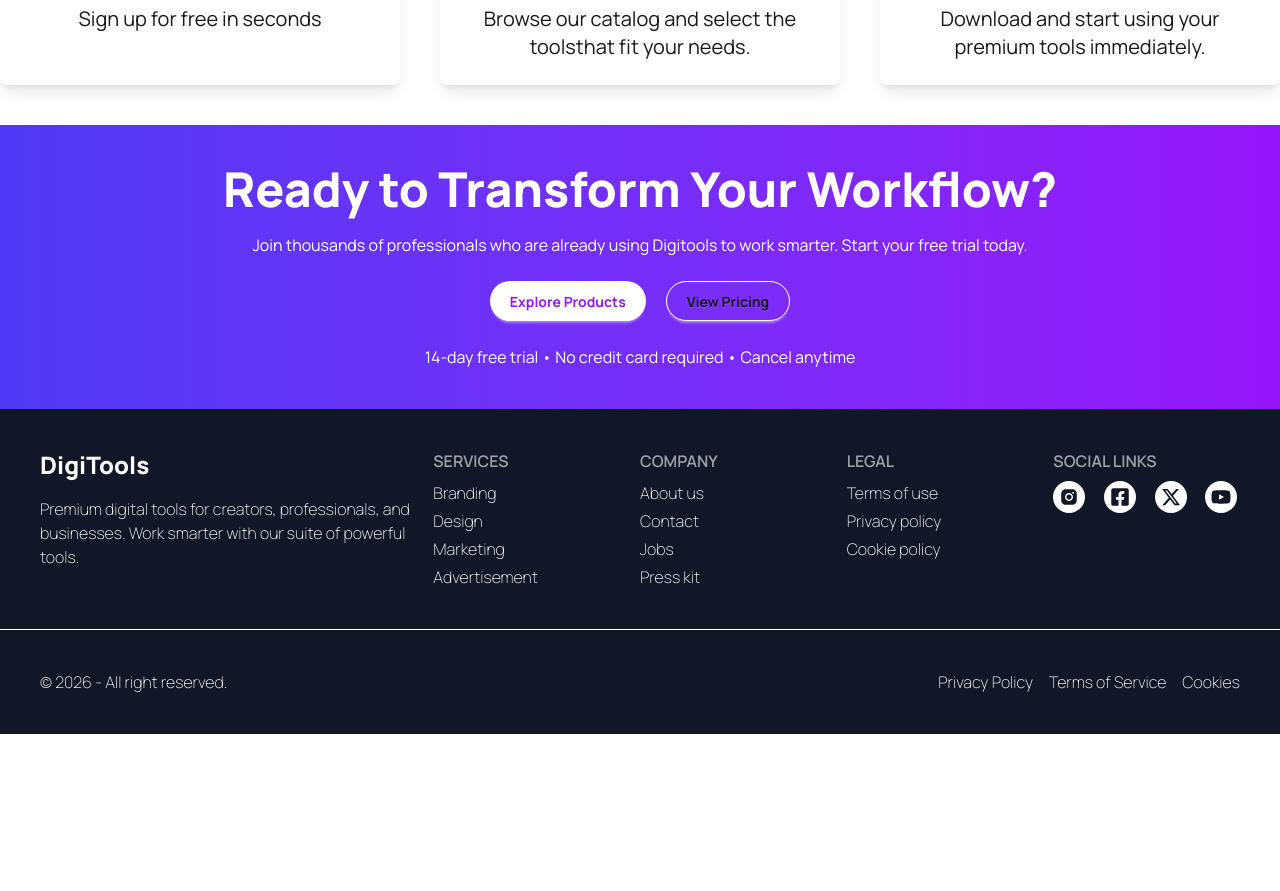
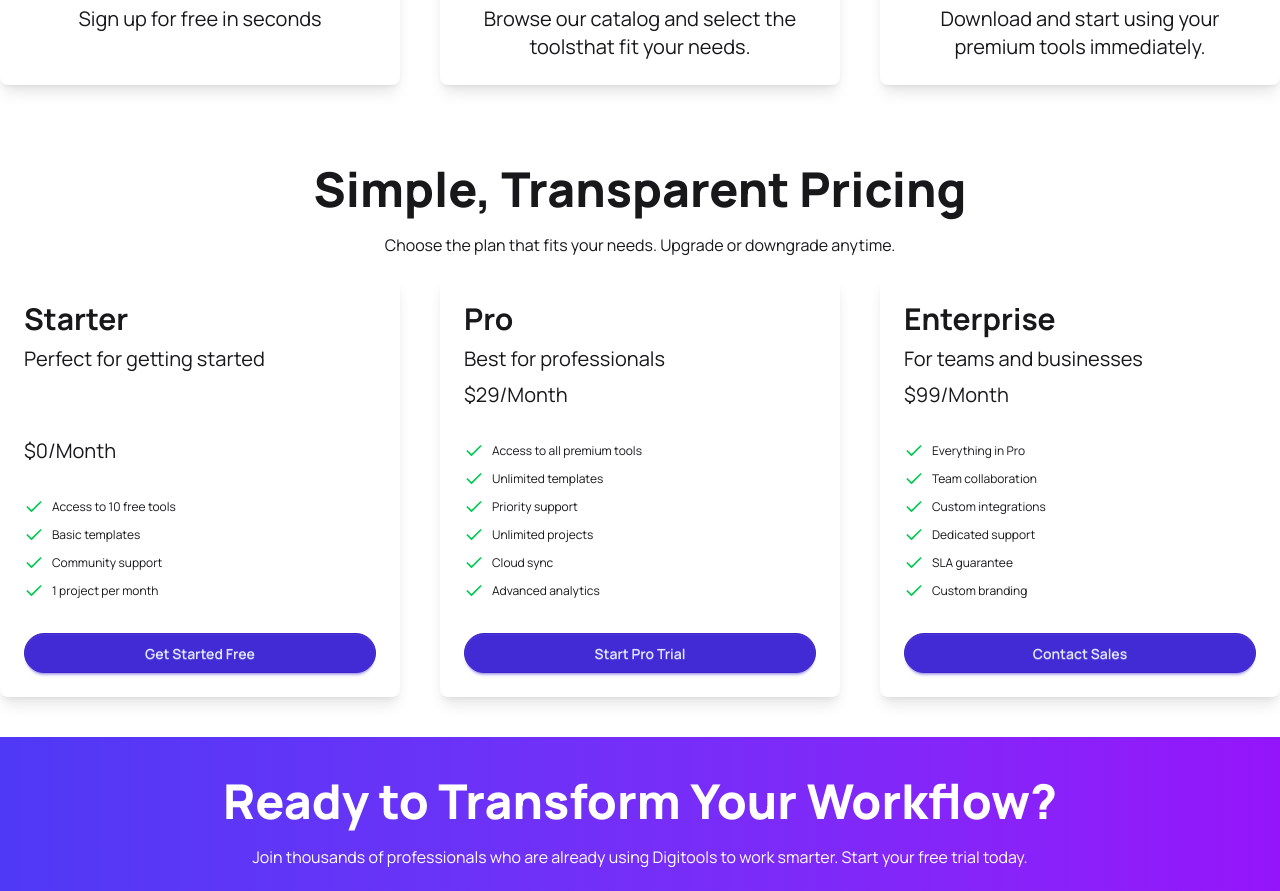
Before and after one commit to CoderRuhulAmin/PH-B13-A06, a React (Vite) app: page / in a window 1280 px wide. Shown: the part 2968-3859 px from the top of the page. Before the commit the page ends 3702 px from the top, so only its background shows below. Built offline with nearby package versions, Linux system fonts and the light colour scheme.

Commit message:
Pricing Plan Section is Done

```diff
--- a/src/App.jsx
+++ b/src/App.jsx
@@ -4,16 +4,23 @@ import Navbar from './modules/navbar/Navbar'
 import Stats from './modules/stats/Stats'
 import Main from './modules/main/Main'
 import Process from './modules/process/Process'
-
+import Pricing from './modules/pricing/Pricing'
 import Workflow from './modules/workflow/Workflow'
 import Footer from './modules/footer/Footer'
+import { Suspense } from 'react'
 
 
+const fetchPricing = async () => {
+  const res = await fetch("./data/pricing.json");
+  return res.json();
+}
 
 
 
 function App() {
 
+  const pricingPromise = fetchPricing();
+  // console.log(pricingPromise)
 
   return (
     <>
@@ -25,7 +32,9 @@ function App() {
         <Stats/>
         <Main />
         <Process />
-
+        <Suspense>
+          <Pricing pricingPromise={pricingPromise} />
+        </Suspense>
         <Workflow />
       </main>
 
--- /dev/null
+++ b/src/modules/pricing/Pricing.jsx
@@ -0,0 +1,25 @@
+import React, { use } from 'react';
+import PricingCard from './components/PricingCard';
+
+const Pricing = ({pricingPromise}) => {
+    // console.log(pricingPromise);
+
+    const pricingData = use(pricingPromise);
+    // console.log(pricingData);
+    const pricingPlans = pricingData.pricingPlans;
+
+
+    return (
+        <section className='main-section w-full py-10'>
+            <div className="container mx-auto space-y-5">
+                <h2 className='text-5xl font-extrabold text-center'>Simple, Transparent Pricing</h2>
+                <p className='text-center'>Choose the plan that fits your needs. Upgrade or downgrade anytime.</p>
+
+                <PricingCard pricingPlans={pricingPlans}/>
+
+            </div>
+        </section>
+    );
+};
+
+export default Pricing;
--- /dev/null
+++ b/src/modules/pricing/components/PricingCard.jsx
@@ -0,0 +1,17 @@
+import PricingSingleCard from './PricingSingleCard';
+
+const PricingCard = ({pricingPlans}) => {
+    // console.log(pricingPlans)
+
+    return (
+        <div className='grid grid-cols-1 md:grid-cols-2 lg:grid-cols-3 gap-10'>
+        {
+            pricingPlans.map((plan) => {
+                return <PricingSingleCard key={plan.id} plan={plan} />
+            })
+        }
+        </div>
+    );
+};
+
+export default PricingCard;
--- /dev/null
+++ b/src/modules/pricing/components/PricingSingleCard.jsx
@@ -0,0 +1,26 @@
+import React from 'react';
+import FeatureList from '../../main/components/FeatureList';
+
+const PricingSingleCard = ({plan}) => {
+    // console.log(plan);
+    return (
+        <div className="card bg-base-100 shadow-lg">
+            <div className="card-body">
+               <h2 className="text-3xl font-bold">{plan.name}</h2>
+                <p className="text-xl">{plan.subtitle}</p>
+                <span className="text-xl">${plan.price}/{plan.period}</span>
+
+                <ul className="mt-6 flex flex-col gap-2 text-xs">
+                    {
+                        plan.features.map((feature, index) => <FeatureList key={index} feature={feature} />)
+                    }
+                </ul>
+                <div className="mt-6">
+                    <button className="btn btn-primary rounded-full btn-block">{plan.buttonText}</button>
+                </div>
+            </div>
+        </div>
+    );
+};
+
+export default PricingSingleCard;
```
Also changed, not shown: src/modules/pricing/components/PricingCards.jsx (added).
